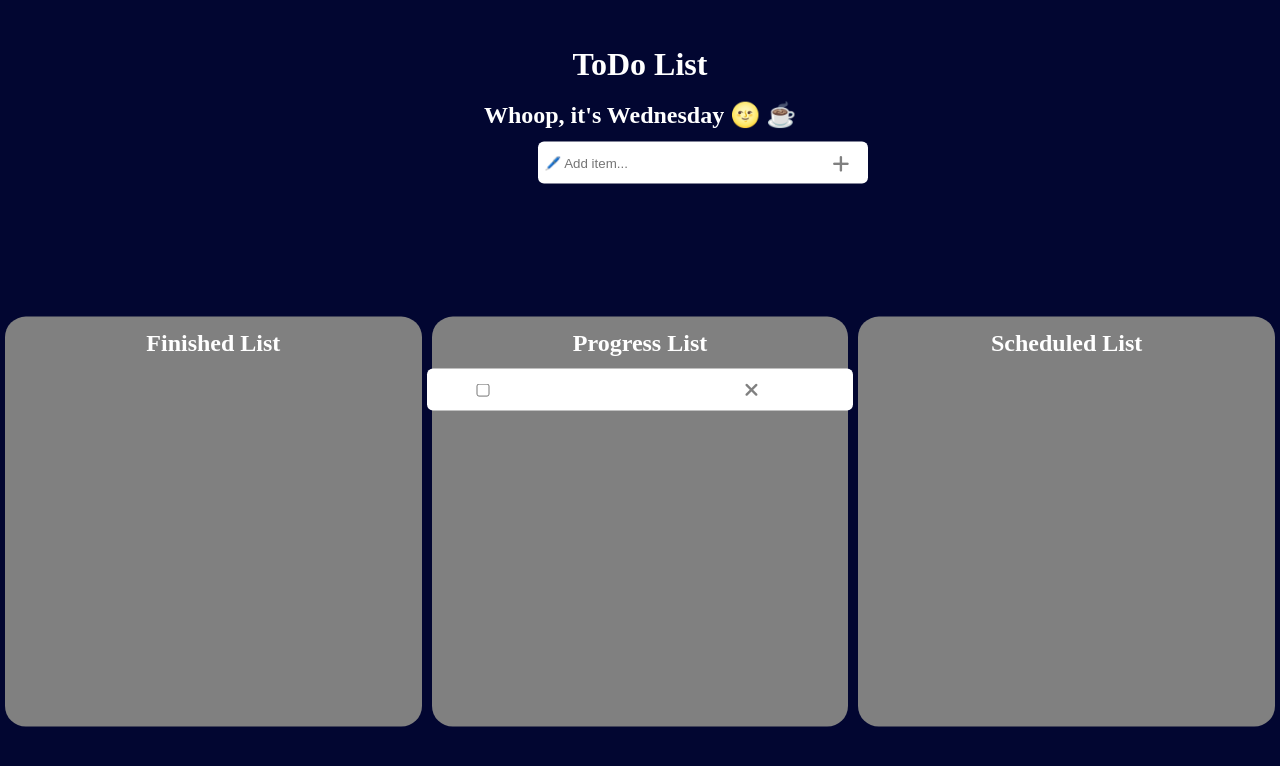
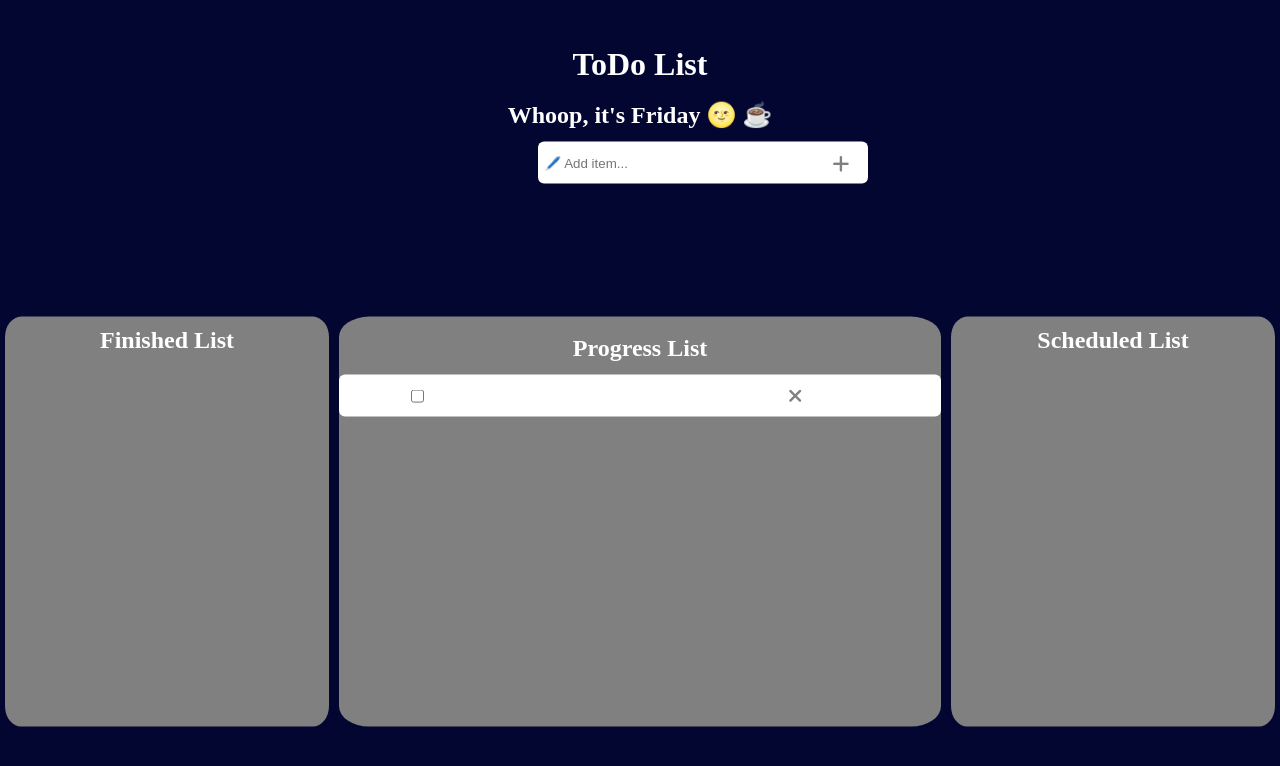
Before and after one commit to 0legendary/To-Do-list, a React (Create React App) app: page / in a window 1280 px wide. Both pictures are taken after a click on the icon 895 px from the left and 162 px from the top of the page. Shown: the top 766 px of the page. Built offline with nearby package versions, Linux system fonts and the light colour scheme.

Commit message:
Added the current time of doing the activity

```diff
--- a/src/App.css
+++ b/src/App.css
@@ -69,7 +69,7 @@ h2 {
 
 .app .todos .todo {
   margin-top: 0.8em;
-  /* width: 20em; */
+  width: 37em;
   height: 2em;
   background-color: white;
   display: flex;
@@ -91,6 +91,7 @@ h2 {
   font-weight: 700;
   font-style: normal;
   color: grey;
+  text-align: center;
 }
 
 .to-do-list {
--- a/src/App.js
+++ b/src/App.js
@@ -1,11 +1,24 @@
-import React from 'react';
+import React, { useState } from 'react';
 import './App.css';
-import { useState } from 'react';
 
 function App() {
   const [toDos, setToDos] = useState([]);
   const [toDo, setTodo] = useState('');
   const [scheduled, setScheduled] = useState([]);
+  const [finished, setFinished] = useState([]);
+
+  const handleCheck = (id, time) => {
+    const updatedToDos = toDos.map((obj) => {
+      if (obj.id === id) {
+        obj.status = true;
+        obj.time = time;
+        setFinished([...finished, obj]);
+        return null;
+      }
+      return obj;
+    });
+    setToDos(updatedToDos.filter(obj => obj !== null));
+  };
 
   return (
     <div className="app">
@@ -15,88 +28,95 @@ function App() {
         </div>
         <div className="subHeading">
           <br />
-          <h2>Whoop, it's Wednesday 🌝 ☕ </h2>
+          <h2>Whoop, it's {new Date().toLocaleDateString('en-US', { weekday: 'long' })} 🌝 ☕ </h2>
+
         </div>
         <div className="input">
           <input value={toDo} onChange={(e) => setTodo(e.target.value)} type="text" placeholder="🖊️ Add item..." />
           <i onClick={() => setToDos([...toDos, { id: Date.now(), text: toDo, status: false }])} className="fas fa-plus"></i>
         </div>
+      </div>
+
+      <div className="lists-container">
+
+
+        {/* Finished List */}
+        <section className="finished-list">
+          <div className="container">
+            <div className="finished-list-border">
+              <h1>Finished List</h1>
+              <div className="todos">
+                {finished.map((obj) => {
+                  return (
+                    <div className="todo" key={obj.id}>
+                      <div className="left">
+                        <p>{obj.text}</p>
+                        <p>{obj.time}</p>
 
                       </div>
-      <div class="lists-container">
-
-        {/* Finished list */}
-        <section class="finished-list">
-          <div class="container">
-            <div class="finished-list-border">
-              <h1>Finished List</h1>
-              {toDos.map((obj) => {
-                if (obj.status) {
-                  return (<h1>{obj.text}</h1>)
-                }
-                return null
+                    </div>
+                  )
                 })}
+              </div>
             </div>
           </div>
         </section>
 
-        {/* Progress list */}
-        <section class="progress-list">
-          <div class="container">
-            <div class="progress-list-border">
+        {/* Progress List */}
+        <section className="progress-list">
+          <div className="container">
+            <div className="progress-list-border">
               <h1>Progress List</h1>
-
               <div className="todos">
-                {
-                  toDos.map((obj) => {
-
+                {toDos.map((obj) => {
                   return (
-                      <div className="todo">
+                    <div className="todo" key={obj.id}>
                       <div className="left">
                         <input
-                            onChange={(e) => {
-                              setToDos(toDos.map((obj2) => {
-                                if (obj2.id === obj.id) {
-                                  obj2.status = e.target.checked
-                                }
-                                return obj2
-                              }));
-                            }}
+                          onChange={() => handleCheck(obj.id, new Date().toLocaleString())}
                           value={obj.status}
                           type="checkbox"
                           name=""
                           id=""
+
                         />
                         <p>{obj.text}</p>
                       </div>
                       <div className="right">
                         <i onClick={() => {
                           setToDos(toDos.filter(obj2 => obj2.id !== obj.id));
-                            setScheduled([...scheduled, { id: Date.now(), text: obj.text, status: false }]);
+                          setScheduled([...scheduled, { id: Date.now(), text: obj.text, status: false, time: new Date().toLocaleString() }]);
+
                         }} className="fas fa-times"></i>
                       </div>
                     </div>
                   )
-                  })
-                }
+                })}
               </div>
-
             </div>
           </div>
         </section>
 
-        {/* Scheduled list */}
-        <section class="scheduled-list">
-          <div class="container">
-            <div class="scheduled-list-border">
+        {/* Scheduled List */}
+        <section className="scheduled-list">
+          <div className="container">
+            <div className="scheduled-list-border">
               <h1>Scheduled List</h1>
+              <div className="todos">
                 {scheduled.map((obj) => {
-                return (<h1>{obj.text}</h1>)
+                  return (
+                    <div className="todo" key={obj.id}>
+                      <div className="left">
+                        <p>{obj.text}</p>
+                        <p>{obj.time}</p>
+                      </div>
+                    </div>
+                  )
                 })}
               </div>
             </div>
+          </div>
         </section>
-
       </div>
     </div>
   );
```
Lines whose indentation alone changed are shown as unchanged.
